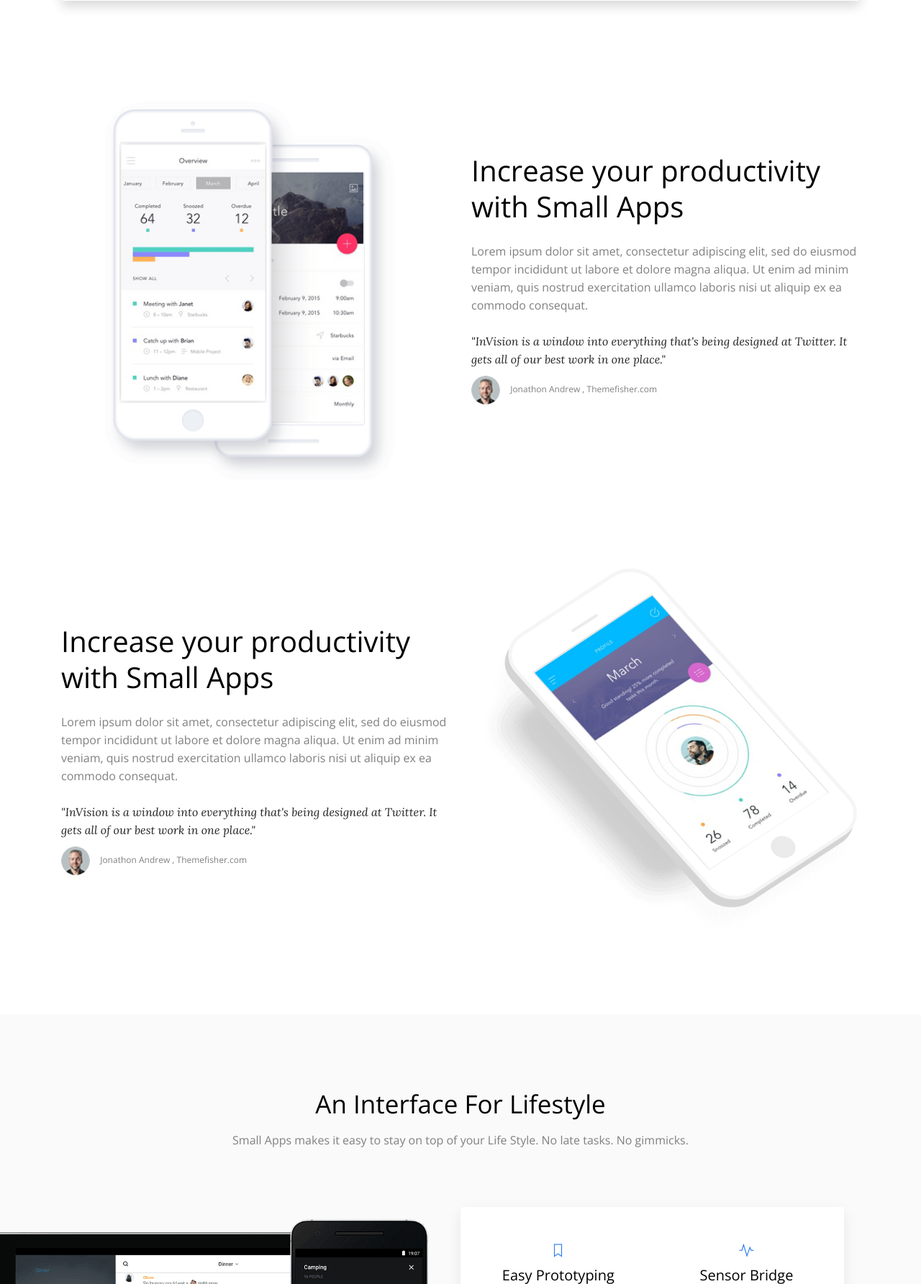
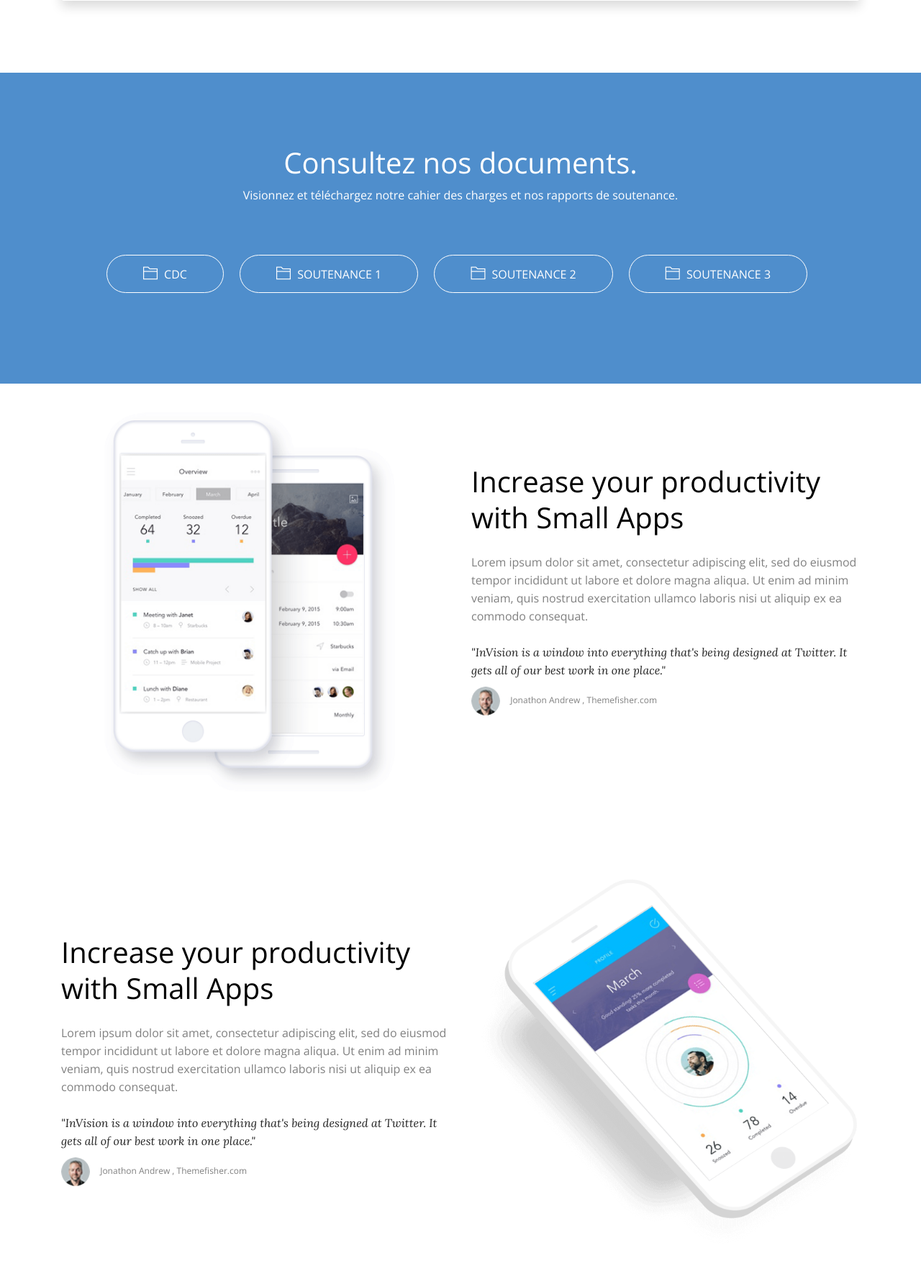
Before and after one commit to MrVyM/ClarityNotes-Web, a PHP site: page / in a window 1280 px wide. Shown: the part 1000-2784 px from the top of the page at 72% size. Run offline with PHP 8.4, Linux system fonts and the light colour scheme; some libraries are stand-ins or nearby versions.

Commit message:
Import PDF CDC + Soutenance

```diff
--- a/css/style.css
+++ b/css/style.css
@@ -153,7 +153,11 @@ a:hover {
 }
 
 .bg-blue {
-  background: #2e7eed;
+  background: #3b8ee7;
+}
+
+.bg-overleaf {
+  background: #4f8ecc;
 }
 
 .bg-1 {
--- a/index.html
+++ b/index.html
@@ -142,6 +142,43 @@ FACEBOOK: https://www.facebook.com/themefisher
 					<p class="regular text-muted">Vous rencontrez un soucis ? Vous avez une question ? Vous avez découvert un bug ? Contactez notre service client.</p>
 					</p>
 				</div>
+			</div>
+		</div>
+	</div>
+</section>
+
+<section class="call-to-action-app section bg-overleaf">
+	<div class="container">
+		<div class="row">
+			<div class="col-lg-12">
+				<h2>Consultez nos documents.</h2>
+				<p>Visionnez et téléchargez notre cahier des charges et nos rapports de soutenance.</p>
+				<ul class="list-inline">
+					<li class="list-inline-item">
+						<a href="pdf/cdc.pdf" class="btn btn-rounded-icon">
+							<i class="ti-folder"></i>
+							CDC
+						</a>
+					</li>
+					<li class="list-inline-item">
+						<a href="pdf/soutenance_one.pdf" class="btn btn-rounded-icon">
+							<i class="ti-folder"></i>
+							Soutenance 1
+						</a>
+					</li>
+					<li class="list-inline-item">
+						<a href="pdf/soutenance_two.pdf" class="btn btn-rounded-icon">
+							<i class="ti-folder"></i>
+							Soutenance 2
+						</a>
+					</li>
+					<li class="list-inline-item">
+						<a href="404.html" class="btn btn-rounded-icon">
+							<i class="ti-folder"></i>
+							Soutenance 3
+						</a>
+					</li>
+				</ul>
 			</div>
 		</div>
 	</div>
@@ -394,7 +431,7 @@ FACEBOOK: https://www.facebook.com/themefisher
 		<div class="row">
 			<div class="col-lg-12">
 				<h2>Il est temps de nous rejoindre !</h2>
-				<p>Télécharger ClarityNotes et rejoignez notre communauté.
+				<p>Téléchargez ClarityNotes et rejoignez notre communauté.
 					<br>Vous ne regretterez pas.</p>
 				<ul class="list-inline">
 					<li class="list-inline-item">
```
Also changed, not shown: 3 other files.
